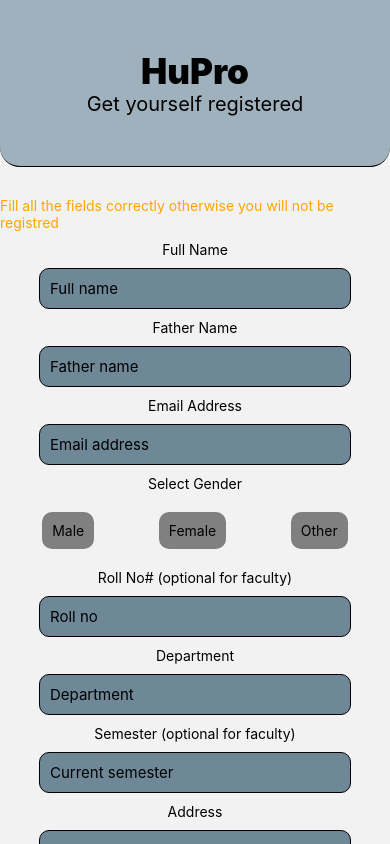
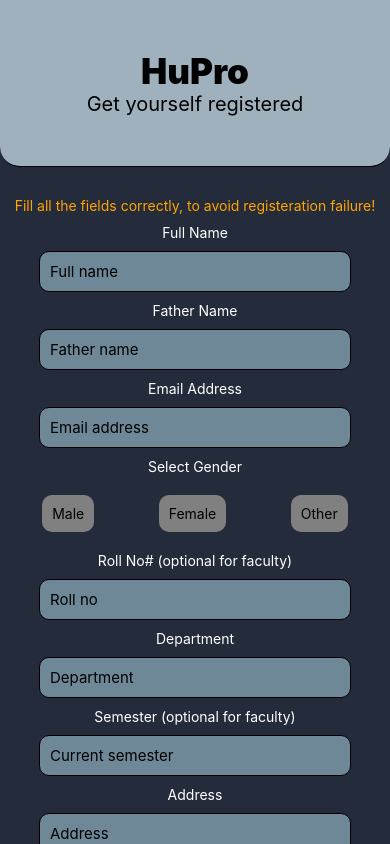
Before and after one commit to Malikwebd9723/HuPro-FYP, a React Native app in the folder frontend/: screen /Registration in a window 390 px wide. Built offline with nearby package versions, Linux system fonts and the light colour scheme.

Commit message:
some changes

```diff
--- a/frontend/Screens/ForgotPass.js
+++ b/frontend/Screens/ForgotPass.js
@@ -27,7 +27,7 @@
 
     return (
         <>
-            <ScrollView>
+            <ScrollView style={[{ backgroundColor}]}>
                 <View style={[styles.firstContainer, { backgroundColor: navBg }]}>
                     <Text style={[styles.h1, { color: colorDark }]}>HuPro</Text>
 
@@ -35,7 +35,7 @@
                 </View>
 
                 <KeyboardAvoidingView >
-                    {load ? <ActivityIndicator size={50} /> :
+                    {load ? <ActivityIndicator size={30} color={color} /> :
                         <View style={styles.secondContainer}>
                             <Text style={styles.text}>To reset password your email should be verified by HuPro</Text>
 
--- a/frontend/Screens/Registration.js
+++ b/frontend/Screens/Registration.js
@@ -1,4 +1,4 @@
-import { StyleSheet, ScrollView, KeyboardAvoidingView, View, Text, TextInput, TouchableOpacity, Alert, ToastAndroid } from "react-native";
+import { StyleSheet, ScrollView, KeyboardAvoidingView, View, Text, TextInput, TouchableOpacity, Alert, ToastAndroid, ActivityIndicator } from "react-native";
 import { useNavigation } from "@react-navigation/native";
 import { MaskedTextInput } from "react-native-mask-text";
 import { useState } from "react";
@@ -15,6 +15,7 @@
     const homeHost = "https://hu-pro-fyp.vercel.app";
     const navigation = useNavigation();
     const [selectedGender, setSelectedGender] = useState("");
+    const [load, setLoad] = useState(false);
     const [cred, setCred] = useState({
         fullname: "",
         fathername: "",
@@ -38,6 +39,7 @@
         }
     }
     const handleRegister = async () => {
+        setLoad(true);
         const userData = {
             fullname,
             fathername,
@@ -76,13 +78,15 @@
                     contact: ""
                 })
                 ToastAndroid.show(json.message, ToastAndroid.LONG)
+                setLoad(false)
             } else {
                 ToastAndroid.show(json.message, ToastAndroid.LONG)
-
+                setLoad(false)
             }
 
         } catch (error) {
             ToastAndroid.show("Aplogize! Server error, Try again later", ToastAndroid.LONG)
+            setLoad(false);
         }
     }
 
@@ -92,49 +96,49 @@
     }
     return (
         <>
-            <View style={[styles.firstContainer,{backgroundColor:navBg}]}>
-                <Text style={styles.h1}>HuPro</Text>
+            <ScrollView style={[{ backgroundColor }]} showsVerticalScrollIndicator={false}>
+                <View style={[styles.firstContainer, { backgroundColor: navBg }]}>
+                    <Text style={[styles.h1, { color: colorDark }]}>HuPro</Text>
 
-                <Text style={styles.h2}>Get yourself registered</Text>
+                    <Text style={[styles.h2, { color: colorDark }]}>Get yourself registered</Text>
                 </View>
-
-            <ScrollView showsVerticalScrollIndicator={false}>
+                {load ? <ActivityIndicator size={30} color={color}/> :
                     <KeyboardAvoidingView >
                         <View style={[styles.secondContainer]}>
-                        <Text style={styles.text}>Fill all the fields correctly otherwise you will not be registred</Text>
-                        <Text style={{color:colorDark}}>Full Name</Text>
-                        <TextInput value={cred.fullname} onChangeText={(text) => setCred(({ ...cred, fullname: text }))} style={[styles.input,{backgroundColor:boxbg}]} placeholder="Full name" />
+                            <Text style={styles.text}>Fill all the fields correctly, to avoid registeration failure!</Text>
+                            <Text style={{ color }}>Full Name</Text>
+                            <TextInput value={cred.fullname} onChangeText={(text) => setCred(({ ...cred, fullname: text }))} style={[styles.input, { backgroundColor: boxbg }]} placeholder="Full name" />
 
-                        <Text style={{color:colorDark}}>Father Name</Text>
-                        <TextInput value={cred.fathername} onChangeText={(text) => setCred(({ ...cred, fathername: text }))} style={[styles.input,{backgroundColor:boxbg}]} placeholder="Father name" />
+                            <Text style={{ color }}>Father Name</Text>
+                            <TextInput value={cred.fathername} onChangeText={(text) => setCred(({ ...cred, fathername: text }))} style={[styles.input, { backgroundColor: boxbg }]} placeholder="Father name" />
 
-                        <Text style={{color:colorDark}}>Email Address</Text>
-                        <TextInput value={cred.email} onChangeText={(text) => setCred(({ ...cred, email: text }))} style={[styles.input,{backgroundColor:boxbg}]} placeholder="Email address" keyboardType="email-address" />
+                            <Text style={{ color }}>Email Address</Text>
+                            <TextInput value={cred.email} onChangeText={(text) => setCred(({ ...cred, email: text }))} style={[styles.input, { backgroundColor: boxbg }]} placeholder="Email address" keyboardType="email-address" />
 
-                        <Text style={{color:colorDark}}>Select Gender</Text>
+                            <Text style={{ color }}>Select Gender</Text>
                             <View style={{ flexDirection: "row", justifyContent: "space-around", width: "100%", padding: 10 }}>
                                 <Text style={{ backgroundColor: selectedGender == "male" ? boxbg : "grey", padding: 10, borderRadius: 10, }} onPress={() => handleGender("male")}>Male</Text>
                                 <Text style={{ backgroundColor: selectedGender == "female" ? boxbg : "grey", padding: 10, borderRadius: 10, }} onPress={() => handleGender("female")}>Female</Text>
                                 <Text style={{ backgroundColor: selectedGender == "other" ? boxbg : "grey", padding: 10, borderRadius: 10, }} onPress={() => handleGender("other")}>Other</Text>
                             </View>
 
-                        <Text style={{color:colorDark}}>Roll No# (optional for faculty)</Text>
-                        <TextInput value={cred.roll} onChangeText={(text) => setCred(({ ...cred, roll: text }))} style={[styles.input,{backgroundColor:boxbg}]} placeholder="Roll no" keyboardType="numeric" />
+                            <Text style={{ color }}>Roll No# (optional for faculty)</Text>
+                            <TextInput value={cred.roll} onChangeText={(text) => setCred(({ ...cred, roll: text }))} style={[styles.input, { backgroundColor: boxbg }]} placeholder="Roll no" keyboardType="numeric" />
 
-                        <Text style={{color:colorDark}}>Department</Text>
-                        <TextInput value={cred.department} onChangeText={(text) => setCred(({ ...cred, department: text }))} style={[styles.input,{backgroundColor:boxbg}]} placeholder="Department" />
+                            <Text style={{ color }}>Department</Text>
+                            <TextInput value={cred.department} onChangeText={(text) => setCred(({ ...cred, department: text }))} style={[styles.input, { backgroundColor: boxbg }]} placeholder="Department" />
 
-                        <Text style={{color:colorDark}}>Semester (optional for faculty)</Text>
-                        <TextInput value={cred.semester} onChangeText={(text) => setCred(({ ...cred, semester: text }))} style={[styles.input,{backgroundColor:boxbg}]} placeholder="Current semester" keyboardType="numeric" />
+                            <Text style={{ color }}>Semester (optional for faculty)</Text>
+                            <TextInput value={cred.semester} onChangeText={(text) => setCred(({ ...cred, semester: text }))} style={[styles.input, { backgroundColor: boxbg }]} placeholder="Current semester" keyboardType="numeric" />
 
-                        <Text style={{color:colorDark}}>Address</Text>
-                        <TextInput value={cred.address} onChangeText={(text) => setCred(({ ...cred, address: text }))} style={[styles.input,{backgroundColor:boxbg}]} placeholder="Address" />
+                            <Text style={{ color }}>Address</Text>
+                            <TextInput value={cred.address} onChangeText={(text) => setCred(({ ...cred, address: text }))} style={[styles.input, { backgroundColor: boxbg }]} placeholder="Address" />
 
-                        <Text style={{color:colorDark}}>CNIC No#</Text>
-                        <MaskedTextInput value={cred.cnic} onChangeText={(text) => setCred(({ ...cred, cnic: text }))} keyboardType="numeric" placeholder="12345-6789234-9" mask="99999-9999999-9" style={[styles.input,{backgroundColor:boxbg}]} />
+                            <Text style={{ color }}>CNIC No#</Text>
+                            <MaskedTextInput value={cred.cnic} onChangeText={(text) => setCred(({ ...cred, cnic: text }))} keyboardType="numeric" placeholder="12345-6789234-9" mask="99999-9999999-9" style={[styles.input, { backgroundColor: boxbg }]} />
 
-                        <Text style={{color:colorDark}}>Contact No#</Text>
-                        <MaskedTextInput value={cred.contact} onChangeText={(text) => setCred(({ ...cred, contact: text }))} keyboardType="phone-pad" placeholder="0123-4567890" mask="0999-9999999" style={[styles.input,{backgroundColor:boxbg}]} />
+                            <Text style={{ color }}>Contact No#</Text>
+                            <MaskedTextInput value={cred.contact} onChangeText={(text) => setCred(({ ...cred, contact: text }))} keyboardType="phone-pad" placeholder="0123-4567890" mask="0999-9999999" style={[styles.input, { backgroundColor: boxbg }]} />
 
                             <TouchableOpacity onPress={validation} style={styles.loginBtn}>
 
@@ -143,18 +147,19 @@
                             </TouchableOpacity>
 
                             <TouchableOpacity onPress={() => navigation.navigate("Login")}>
-                            <Text style={{ color: "blue" }}>Already registered?</Text>
+                                <Text style={{ color }}>Already registered?</Text>
                             </TouchableOpacity>
 
                         </View>
                     </KeyboardAvoidingView>
+                }
             </ScrollView>
         </>
     )
 };
 
 const styles = StyleSheet.create({
-    firstContainer: { paddingVertical: 50, borderBottomWidth: 1, borderBottomRightRadius:20,borderBottomLeftRadius:20},
+    firstContainer: { paddingVertical: 50, borderBottomWidth: 1, borderBottomRightRadius: 20, borderBottomLeftRadius: 20 },
     h1: { textAlign: "center", fontSize: 35, fontWeight: "900" },
     h2: { textAlign: "center", fontSize: 20, fontWeight: "400" },
     secondContainer: { alignItems: "center", gap: 10, paddingVertical: 30 },
```
Also changed, not shown: frontend/Screens/Login.js (+5 -5 lines), 18 other files (tests, documents, lock files or other folders). Lines whose indentation alone changed are shown as unchanged.
